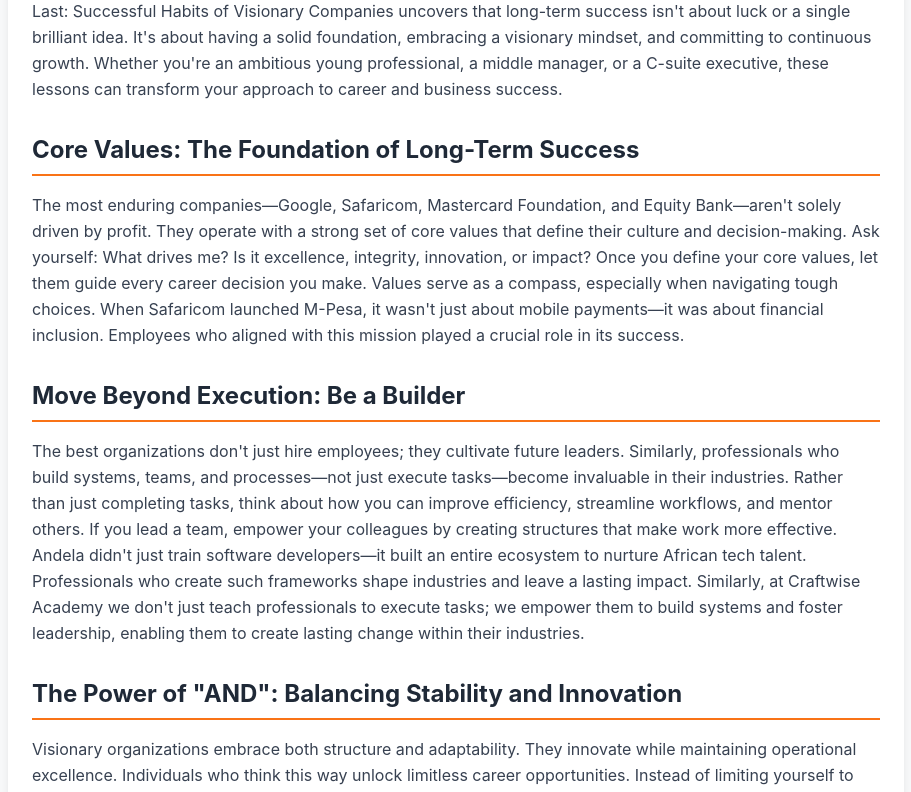
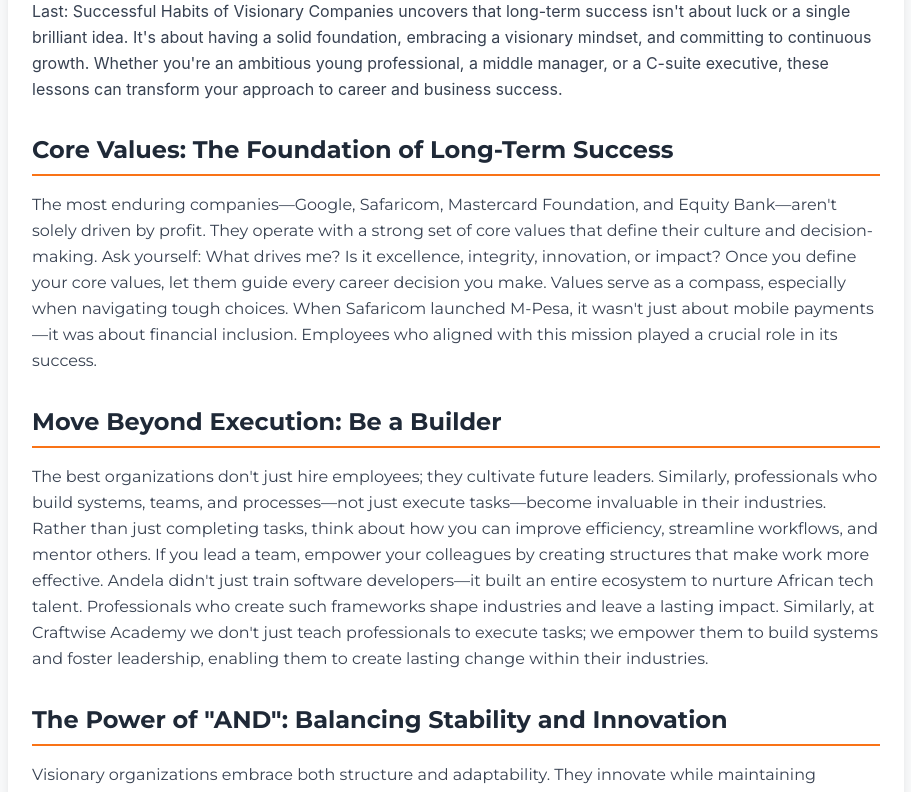
Before and after one commit to Gift-World/craftwise-main, a React (Vite) app: page /built-to-last in a window 1280 px wide. Shown: the part 840-1632 px from the top of the page, without its empty margins (184-1095 px from the left). Built offline with nearby package versions, Linux system fonts and the light colour scheme.

Commit message:
Refactor blog components to use Montserrat font for improved typography consistency

```diff
--- a/src/components/Blogs/Blogs.jsx
+++ b/src/components/Blogs/Blogs.jsx
@@ -76,8 +76,8 @@
             transition={{ duration: 1 }}
             className="text-center text-white"
           >
-            <h1 className="text-5xl font-bold mb-4">Our Blog</h1>
-            <p className="text-xl max-w-2xl mx-auto">
+            <h1 className="text-5xl font-montserrat font-bold mb-4">Our Blog</h1>
+            <p className="text-xl font-montserrat max-w-2xl mx-auto">
               Insights and advice from our team of experts on leadership, career growth, and organizational development
             </p>
           </motion.div>
@@ -85,7 +85,7 @@
       </div>
 
       {/* Blog Content */}
-      <main className="max-w-7xl mx-auto px-4 sm:px-6 lg:px-8 py-8">
+      <main className="max-w-7xl font-montserrat mx-auto px-4 sm:px-6 lg:px-8 py-8">
         {articles.map((article, index) => (
           <BlogSection key={article.id} article={article} index={index} />
         ))}
--- a/src/components/Blogs/BuiltToLast.jsx
+++ b/src/components/Blogs/BuiltToLast.jsx
@@ -79,7 +79,7 @@
               d="M15 19l-7-7 7-7"
             />
           </svg>
-          <span className="text-orange-600">Back to Articles</span>
+          <span className="text-orange-600 font-montserrat ">Back to Articles</span>
         </motion.button>
 
         <motion.article
@@ -124,10 +124,10 @@
 
                 {article.subheadings.map((subheading, index) => (
                   <div key={index} className="mt-8">
-                    <h2 className="text-2xl font-bold text-gray-800 mb-4 border-b-2 border-orange-500 pb-2">
+                    <h2 className="text-2xl font-montserrat font-bold text-gray-800 mb-4 border-b-2 border-orange-500 pb-2">
                       {subheading}
                     </h2>
-                    <p className="mt-4">{article.content[index + 1]}</p>
+                    <p className="mt-4 font-montserrat">{article.content[index + 1]}</p>
                   </div>
                 ))}
               </div>
```
